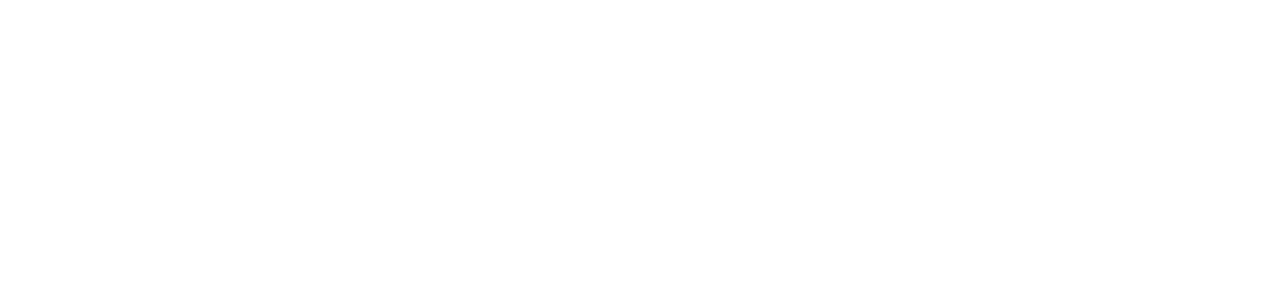
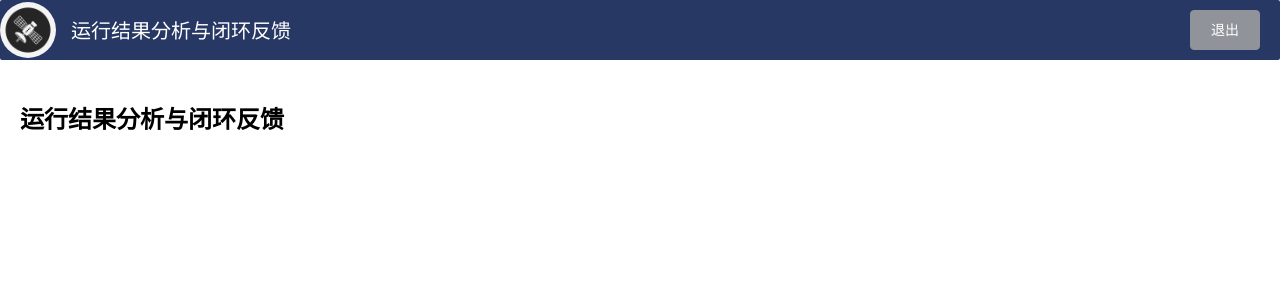
Before and after one commit to Anlysqx/myVueProj, a Vue app: page /resultAnalysisAndTreatment in a window 1280 px wide. Before the commit this address had no page. Shown: the top 300 px of the page. Built offline with nearby package versions, Linux system fonts and the light colour scheme; sample sign-in values are in the browser's storage.

Commit message:
add header to home router

```diff
--- a/src/components/AlgorithmModelBase.vue
+++ b/src/components/AlgorithmModelBase.vue
@@ -1,15 +1,63 @@
 <template>
   <div>
-
+    <el-container class="container-style">
+      <el-header>
+        <div @click="headerClick">
+            <img class="header-left-style" src="../assets/good1.jpeg" alt="">
+            <span>算法模型库</span>
+        </div>
+        <exit-btn></exit-btn>
+      </el-header>
+      <el-main>
+        <h2>算法模型库</h2>
+      </el-main>
+    </el-container>
   </div>
 </template>
 
 <script>
+import ExitBtn from "@/components/baseUtils/ExitBtn";
 export default {
-  name: "AlgorithmModelBase"
+  name: "AlgorithmModelBase",
+  data(){
+
+  },
+  methods:{
+    headerClick(){
+      this.$router.replace('/home')
+    }
+  },
+  components:{
+    ExitBtn
+  }
 }
 </script>
 
-<style scoped>
-
+<style lang="less" scoped>
+  .header-left-style{
+    width: 4.7%;
+    height: 3%;
+    border-radius: 50%;
+  }
+  .container-style{
+    height: 100%;
+    overflow-y: hidden;
+  }
+  .el-header{
+    background-color: #273865;
+    color: white;
+    border-radius: 2px;
+    display: flex;
+    justify-content: space-between;
+    padding-left: 0;
+    align-items: center;
+    font-size: 20px;
+    >div{
+      display: flex;
+      align-items: center;
+      span {
+        margin-left: 15px;
+      }
+    }
+  }
 </style>
--- a/src/components/AutomaticGenerationWorkspace.vue
+++ b/src/components/AutomaticGenerationWorkspace.vue
@@ -1,7 +1,7 @@
 <template>
     <el-container class="container-style">
       <el-header>
-        <div>
+        <div @click="headerClick">
             <img class="header-left-style" src="../assets/good1.jpeg" alt="">
             <span>工作台</span>
         </div>
@@ -150,6 +150,9 @@
     }
   },
   methods:{
+    headerClick(){
+      this.$router.replace('/home')
+    },
     saveActivePath(path){
       this.activePath = path
       window.sessionStorage.setItem("activePath",path)
--- a/src/components/Home.vue
+++ b/src/components/Home.vue
@@ -11,16 +11,16 @@
       <el-main>
         <el-row type="flex" justify="center" class="home-nav-style">
           <el-col :span="4">
-            <el-button type="primary" @click="workspaceBtnClick">测试用例数据库</el-button>
+            <el-button type="primary" @click="testCaseDataBaseBtnClick">测试用例数据库</el-button>
           </el-col>
           <el-col :span="4">
             <el-button type="success" @click="workspaceBtnClick">测试用例生成工作区</el-button>
           </el-col>
           <el-col :span="4">
-            <el-button type="info" @click="workspaceBtnClick">算法模型库</el-button>
+            <el-button type="info" @click="algorithmModelBaseBtnClick">算法模型库</el-button>
           </el-col>
           <el-col :span="4">
-            <el-button type="warning" @click="workspaceBtnClick">模型运行统计</el-button>
+            <el-button type="warning" @click="resultAnalysisAndTreatmentBtnClick">模型运行统计</el-button>
           </el-col>
         </el-row>
       </el-main>
@@ -33,6 +33,15 @@
 export default {
   name: "Home",
   methods:{
+    resultAnalysisAndTreatmentBtnClick(){
+      this.$router.push('/resultAnalysisAndTreatment')
+    },
+    algorithmModelBaseBtnClick(){
+      this.$router.push('/algorithmModelBase')
+    },
+    testCaseDataBaseBtnClick(){
+      this.$router.push('/testCaseDataBase')
+    },
     workspaceBtnClick(){
       this.$router.push('/workspace')
     }
@@ -48,7 +57,7 @@
     margin-top: 11%;
   }
   .header-left-style{
-    width: 5%;
+    width: 4.2%;
     height: 3%;
     border-radius: 50%;
   }
@@ -56,7 +65,7 @@
     height: 100%;
     overflow-y: hidden;
   }
-  .el-header {
+  .el-header{
     background-color: #273865;
     color: white;
     border-radius: 2px;
@@ -65,11 +74,9 @@
     padding-left: 0;
     align-items: center;
     font-size: 20px;
-
-    > div {
+    >div{
       display: flex;
       align-items: center;
-
       span {
         margin-left: 15px;
       }
--- a/src/components/ResultAnalysisAndTreatment.vue
+++ b/src/components/ResultAnalysisAndTreatment.vue
@@ -1,15 +1,63 @@
 <template>
   <div>
-
+    <el-container class="container-style">
+      <el-header>
+        <div @click="headerClick">
+            <img class="header-left-style" src="../assets/good1.jpeg" alt="">
+            <span>运行结果分析与闭环反馈</span>
+        </div>
+        <exit-btn></exit-btn>
+      </el-header>
+      <el-main>
+        <h2>运行结果分析与闭环反馈</h2>
+      </el-main>
+    </el-container>
   </div>
 </template>
 
 <script>
+import ExitBtn from "@/components/baseUtils/ExitBtn";
 export default {
-name: "ResultAnalysisAndTreatment"
+  name: "ResultAnalysisAndTreatment",
+  data(){
+
+  },
+  methods:{
+    headerClick(){
+      this.$router.replace('/home')
+    }
+  },
+  components:{
+    ExitBtn
+  }
 }
 </script>
 
-<style scoped>
-
+<style lang="less" scoped>
+  .header-left-style{
+    width: 4.7%;
+    height: 3%;
+    border-radius: 50%;
+  }
+  .container-style{
+    height: 100%;
+    overflow-y: hidden;
+  }
+  .el-header{
+    background-color: #273865;
+    color: white;
+    border-radius: 2px;
+    display: flex;
+    justify-content: space-between;
+    padding-left: 0;
+    align-items: center;
+    font-size: 20px;
+    >div{
+      display: flex;
+      align-items: center;
+      span {
+        margin-left: 15px;
+      }
+    }
+  }
 </style>
--- a/src/components/TestCaseDataBase.vue
+++ b/src/components/TestCaseDataBase.vue
@@ -1,15 +1,63 @@
 <template>
   <div>
-
+    <el-container class="container-style">
+      <el-header>
+        <div @click="headerClick">
+            <img class="header-left-style" src="../assets/good1.jpeg" alt="">
+            <span>测试用例数据库</span>
+        </div>
+        <exit-btn></exit-btn>
+      </el-header>
+      <el-main>
+        <h2>测试用例数据库</h2>
+      </el-main>
+    </el-container>
   </div>
 </template>
 
 <script>
+import ExitBtn from "@/components/baseUtils/ExitBtn";
 export default {
-  name: "TestCaseDataBase"
+  name: "TestCaseDataBase",
+  data(){
+
+  },
+  methods:{
+    headerClick(){
+      this.$router.replace('/home')
+    }
+  },
+  components:{
+    ExitBtn
+  }
 }
 </script>
 
-<style scoped>
-
+<style lang="less" scoped>
+  .header-left-style{
+    width: 4.7%;
+    height: 3%;
+    border-radius: 50%;
+  }
+  .container-style{
+    height: 100%;
+    overflow-y: hidden;
+  }
+  .el-header{
+    background-color: #273865;
+    color: white;
+    border-radius: 2px;
+    display: flex;
+    justify-content: space-between;
+    padding-left: 0;
+    align-items: center;
+    font-size: 20px;
+    >div{
+      display: flex;
+      align-items: center;
+      span {
+        margin-left: 15px;
+      }
+    }
+  }
 </style>
```
Also changed, not shown: src/router/index.js (+16 -1 lines).
